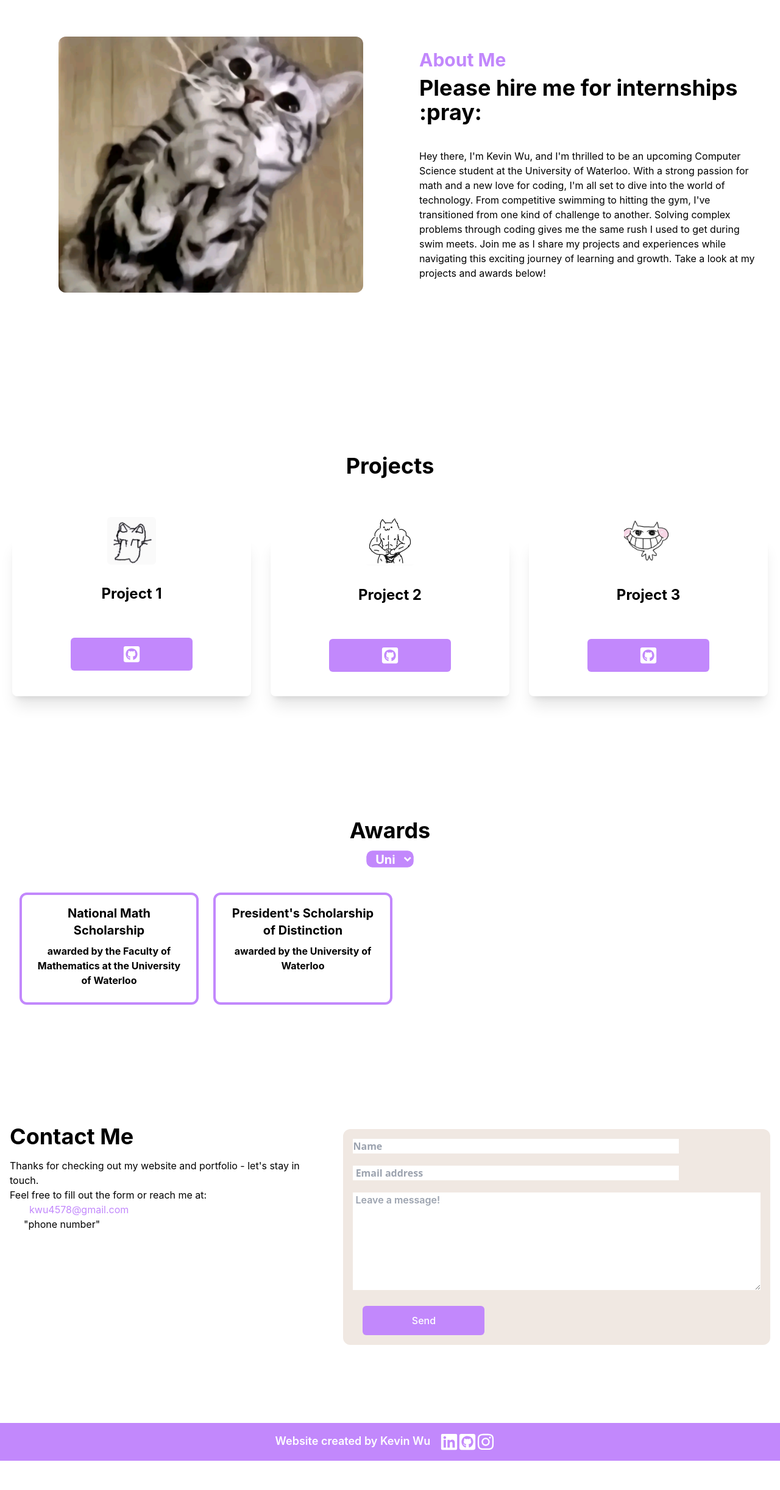
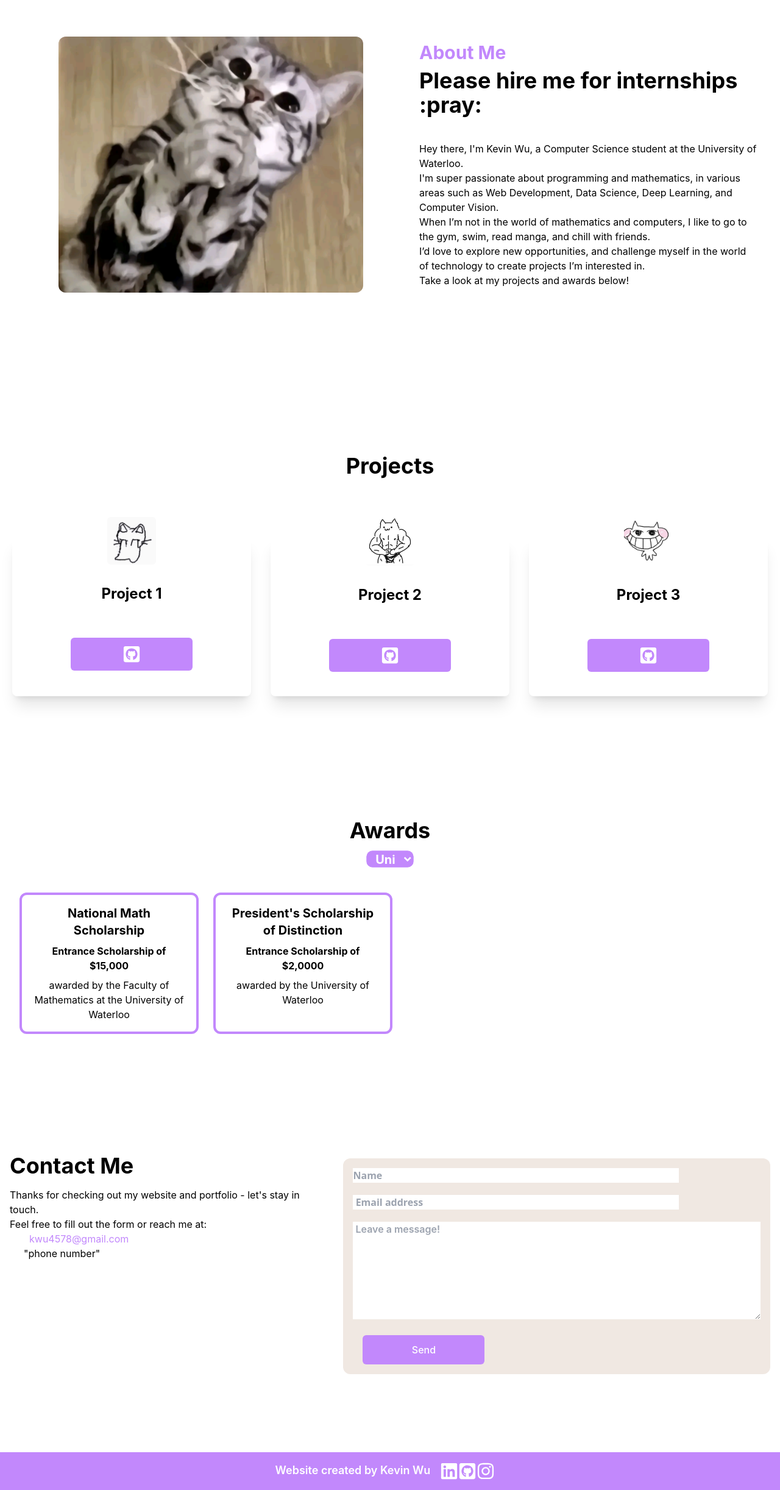
Before and after one commit to kevinyvv/website, a React (Create React App) app: page / in a window 1280 px wide. Shown: the part 900-3344 px from the top of the page at 61% size. Before the commit the page ends 3296 px from the top, so only its background shows below. Built offline with nearby package versions, Linux system fonts and the light colour scheme; some icons are missing.

Commit message:
made links in footer work, updated about and awards section

```diff
--- a/src/components/About.jsx
+++ b/src/components/About.jsx
@@ -17,7 +17,16 @@ const About = () => {
                         <h2 className="text-[#c288fc] font-bold text-xl sm:text-2xl md:text-3xl dark:text-[#fcdf88]"> About Me </h2>
                         <h1 className="md:text-4xl sm:text-3xl text-2xl font-bold py-2 dark:text-white"> Please hire me for internships :pray: </h1>
                         <p className="dark:text-white mt-8">
-                        Hey there, I'm Kevin Wu, and I'm thrilled to be an upcoming Computer Science student at the University of Waterloo. With a strong passion for math and a new love for coding, I'm all set to dive into the world of technology. From competitive swimming to hitting the gym, I've transitioned from one kind of challenge to another. Solving complex problems through coding gives me the same rush I used to get during swim meets. Join me as I share my projects and experiences while navigating this exciting journey of learning and growth. Take a look at my projects and awards below!
+                        Hey there, I'm Kevin Wu, a Computer Science student at the University of Waterloo.
+                        <br/>
+                        I'm super passionate about programming and mathematics, in various areas such as
+                        Web Development, Data Science, Deep Learning, and Computer Vision.
+                        <br/>
+                        When I’m not in the world of mathematics and computers, I like to go to the gym, swim, read manga, and chill with friends.
+                        <br/>
+                        I’d love to explore new opportunities, and challenge myself in the world of technology to create projects I’m interested in.
+                        <br/>
+                        Take a look at my projects and awards below!
                         </p>
 
                    </div>
--- a/src/components/Awards/Awards.jsx
+++ b/src/components/Awards/Awards.jsx
@@ -6,8 +6,12 @@ const UniAward = () => {
 
     return(
             <div className='max-w-[1240px] mx-auto grid md:grid-cols-4 lg:grid-cols-4 sm:grid-cols2 gap-8 my-4 '>
-                <AContainer title = "National Math Scholarship" description= "awarded by the Faculty of Mathematics at the University of Waterloo"/>
-                <AContainer title = "President's Scholarship of Distinction" description = "awarded by the University of Waterloo" />
+                <AContainer title = "National Math Scholarship"
+                description= "Entrance Scholarship of $15,000"
+                details="awarded by the Faculty of Mathematics at the University of Waterloo"/>
+                <AContainer title = "President's Scholarship of Distinction"
+                description = "Entrance Scholarship of $2,0000"
+                details="awarded by the University of Waterloo"/>
             </div>
     )
 
@@ -17,9 +21,21 @@ const MathAward = () => {
 
     return(
             <div className='max-w-[1240px] mx-auto grid md:grid-cols-4 lg:grid-cols-4 sm:grid-cols2 gap-8 my-4'>
-                <AContainer title = 'Canadian Senior Math Roll Group V' description="awarded by the university of Waterloo"/>
-                <AContainer title = "Hypatia Honor Roll Group III"/>
-                <AContainer title = 'Cayley Honor Roll Group IV' />
+                <AContainer title = 'Canadian Senior Math Roll Group V'
+                description = "Math Contest Award"
+                details="awarded by the University of Waterloo for being within top ~5% of scorers"/>
+
+                <AContainer title = "Hypatia Honor Roll Group III"
+                description = "Math Contest Award"
+                details="awarded by the University of Waterloo for being within top ~3% of scorers"/>
+
+                <AContainer title = 'Cayley Honor Roll Group IV'
+                description = "Math Contest Award"
+                details="awarded by the University of Waterloo for being within top ~4% of scorers"/>
+
+                <AContainer title = 'Galois Honor Roll Group IV'
+                description = "Math Contest Award"
+                details="awarded by the University of Waterloo for being within top ~4% of scorers"/>
             </div>
     )
 
@@ -29,6 +45,18 @@ const MiscAward = () => {
 
     return(
             <div className='max-w-[1240px] mx-auto grid md:grid-cols-4 lg:grid-cols-4 sm:grid-cols2 gap-8 my-4'>
+            <AContainer title = "Summa Cum Laude"
+                description = "Academic Award"
+                details="awarded by Westdale Secondary School for being in the top 5% of graduating class "/>
+            <AContainer title = "International Baccalaureate Diploma"
+                description = "Diploma"
+                details="awarded by IBO for completion of the International Baccalaureate Programme"/>
+            <AContainer title = "DELF B1"
+                description = "Certification"
+                details="awarded by France Education International for having a B1 Proficiency in French"/>
+            <AContainer title = "School Honor Roll"
+                description = "Academic Award"
+                details="awarded by Westdale Secondary School for having an 80%+ average for all four years of high school"/>
             </div>
     )
 
--- a/src/components/Footer.jsx
+++ b/src/components/Footer.jsx
@@ -17,9 +17,9 @@ const Footer = () => {
                 Website created by Kevin Wu
             </h1>
             <div className="flex justify-between px-4 ">
-            <FaLinkedin size = {30} className="hover:bg-[#a874db]"/>
-            <FaGithubSquare size = {30} className="hover:bg-[#a874db]"/>
-            <FaInstagram size = {30} className="hover:bg-[#a874db]"/>
+            <a href="https://www.linkedin.com/in/kevin-wu-295b831a1" target="_blank"><FaLinkedin size = {30} className="hover:bg-[#a874db]"/></a>
+            <a href="https://github.com/kevinyvv" target="_blank"><FaGithubSquare size = {30} className="hover:bg-[#a874db]"/></a>
+            <a href="https://www.instagram.com/kevinyvv/" target="_blank"><FaInstagram size = {30} className="hover:bg-[#a874db]"/></a>
             </div>
         </div>
     </div>
```
